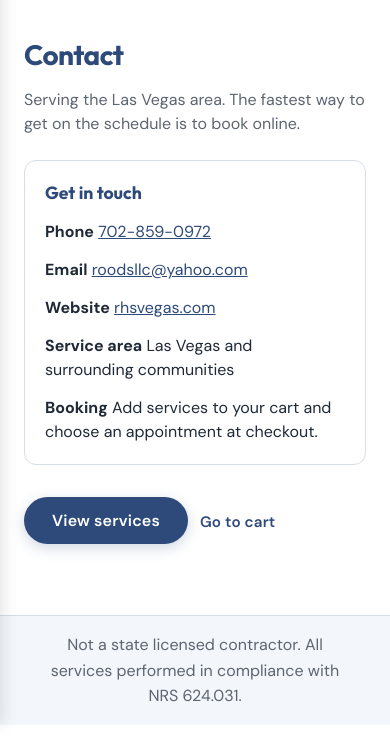
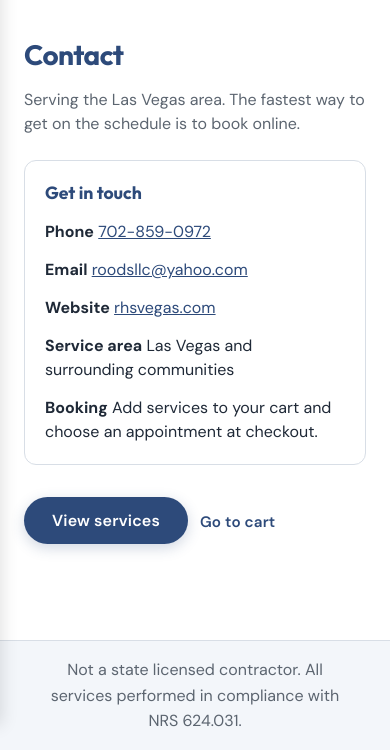
Before and after one commit to DinoCzar/rhsvegas, a plain HTML site: page contact/index.html in a window 390 px wide. Shown: the part 119-869 px from the top of the page. Before the commit the page ends 844 px from the top, so only its background shows below. Drawn offline with Linux system fonts and the light colour scheme.

Commit message:
Use sticky footer layout so content is never covered.
Replace viewport-fixed positioning with a flex column body and margin-top auto on the footer so it stays at the bottom without overlapping page content.

Co-authored-by: Cursor <cursoragent@cursor.com>

```diff
--- a/admin/css/admin.css
+++ b/admin/css/admin.css
@@ -2,7 +2,10 @@
   --rhs-blue: #2d4a7a;
   --rhs-light: #f3f6fa;
   --danger: #b00020;
-  --footer-height: 5.5rem;
+}
+
+html {
+  height: 100%;
 }
 
 * {
@@ -11,7 +14,10 @@
 
 body {
   margin: 0;
-  padding-bottom: var(--footer-height);
+  min-height: 100%;
+  min-height: 100dvh;
+  display: flex;
+  flex-direction: column;
   font-family: "DM Sans", system-ui, sans-serif;
   background: #f5f5f5;
   color: #222;
@@ -348,8 +354,13 @@ select {
   }
 }
 
+#login-view,
+#app-view {
+  flex: 1;
+}
+
 .login-wrap {
-  min-height: 100vh;
+  min-height: 100%;
   display: flex;
   align-items: center;
   justify-content: center;
@@ -573,12 +584,8 @@ select {
 }
 
 .site-footer {
-  position: fixed;
-  bottom: 0;
-  left: 0;
-  right: 0;
-  z-index: 50;
-  margin-top: 0;
+  margin-top: auto;
+  flex-shrink: 0;
   padding: 16px 32px calc(16px + env(safe-area-inset-bottom, 0px));
   border-top: 1px solid #ddd;
   background: #f3f6fa;
--- a/css/site.css
+++ b/css/site.css
@@ -8,13 +8,16 @@
   box-sizing: border-box;
 }
 
-html,
-body {
-  margin: 0;
-  padding: 0;
+html {
+  min-height: 100%;
+  min-height: 100dvh;
 }
 
 body {
+  min-height: 100%;
+  min-height: 100dvh;
+  display: flex;
+  flex-direction: column;
   font-family: var(--font-body);
   color: var(--color-text);
   background: var(--color-surface);
@@ -34,8 +37,7 @@ img {
 
 .hero {
   position: relative;
-  min-height: calc(100vh - var(--header-height) - var(--footer-height));
-  min-height: calc(100dvh - var(--header-height) - var(--footer-height));
+  flex: 1;
   display: flex;
   align-items: center;
   justify-content: center;
--- a/css/theme.css
+++ b/css/theme.css
@@ -16,13 +16,19 @@
   --radius-pill: 999px;
   --shadow-btn: 0 4px 14px rgba(45, 74, 122, 0.22);
   --header-height: 108px;
-  --footer-height: 5.5rem;
   --rhs-overlay: rgba(30, 53, 88, 0.55);
+}
+
+html {
+  height: 100%;
 }
 
 body {
   margin: 0;
-  padding-bottom: var(--footer-height);
+  min-height: 100%;
+  min-height: 100dvh;
+  display: flex;
+  flex-direction: column;
   font-family: var(--font-body);
   color: var(--color-text);
   background: var(--color-surface);
@@ -162,7 +168,7 @@ body {
 
 .cart-toast-host {
   position: fixed;
-  bottom: calc(var(--footer-height) + 12px);
+  bottom: 24px;
   right: 24px;
   z-index: 10000;
   display: flex;
@@ -264,7 +270,7 @@ body {
   .cart-toast-host {
     left: 16px;
     right: 16px;
-    bottom: calc(var(--footer-height) + 12px);
+    bottom: 16px;
     max-width: none;
   }
 }
@@ -272,12 +278,8 @@ body {
 /* ── Site footer ── */
 
 .site-footer {
-  position: fixed;
-  bottom: 0;
-  left: 0;
-  right: 0;
-  z-index: 50;
-  margin-top: 0;
+  margin-top: auto;
+  flex-shrink: 0;
   padding: 16px 32px calc(16px + env(safe-area-inset-bottom, 0px));
   border-top: 1px solid var(--color-border);
   background: var(--color-surface-alt);
```
